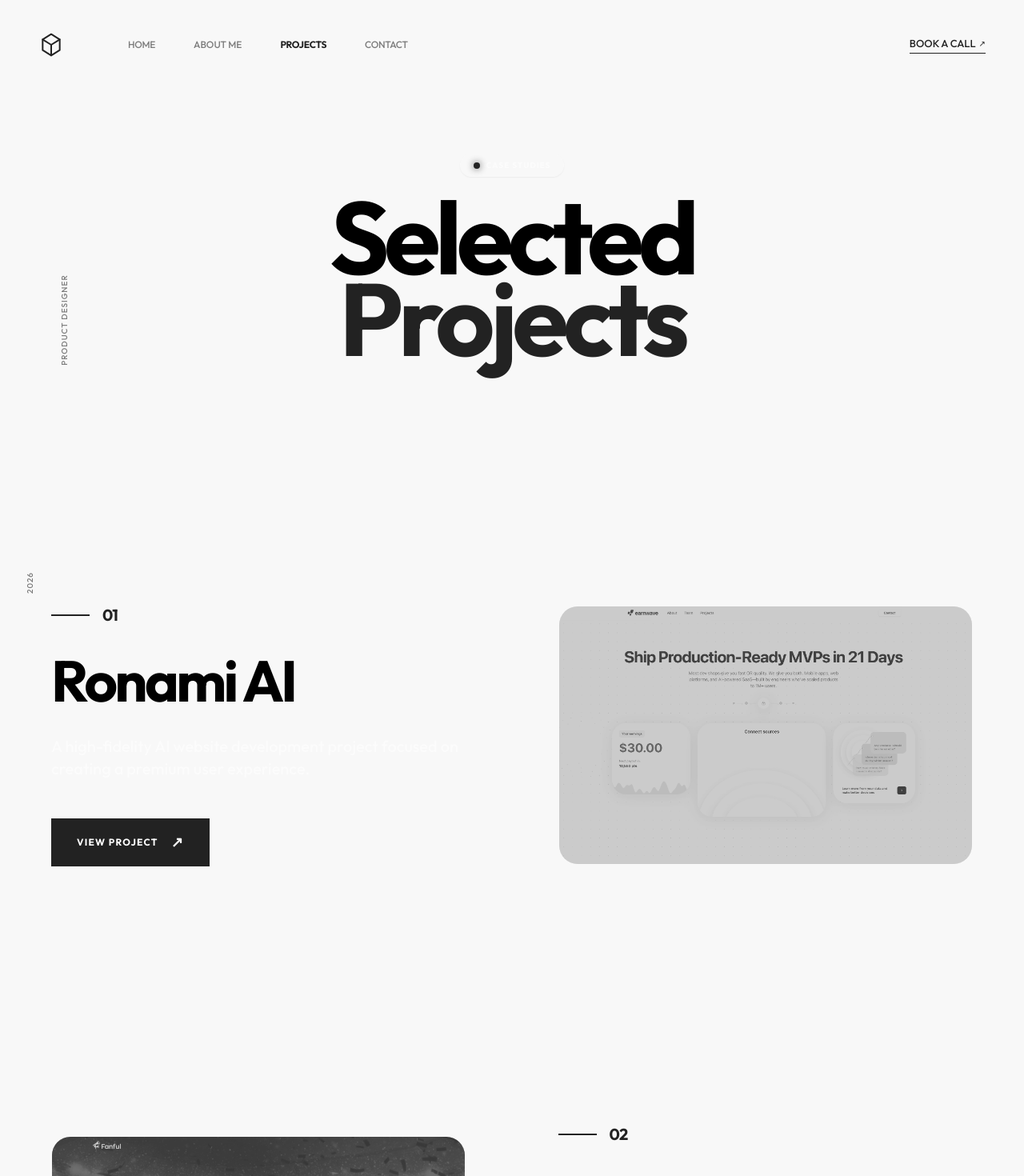
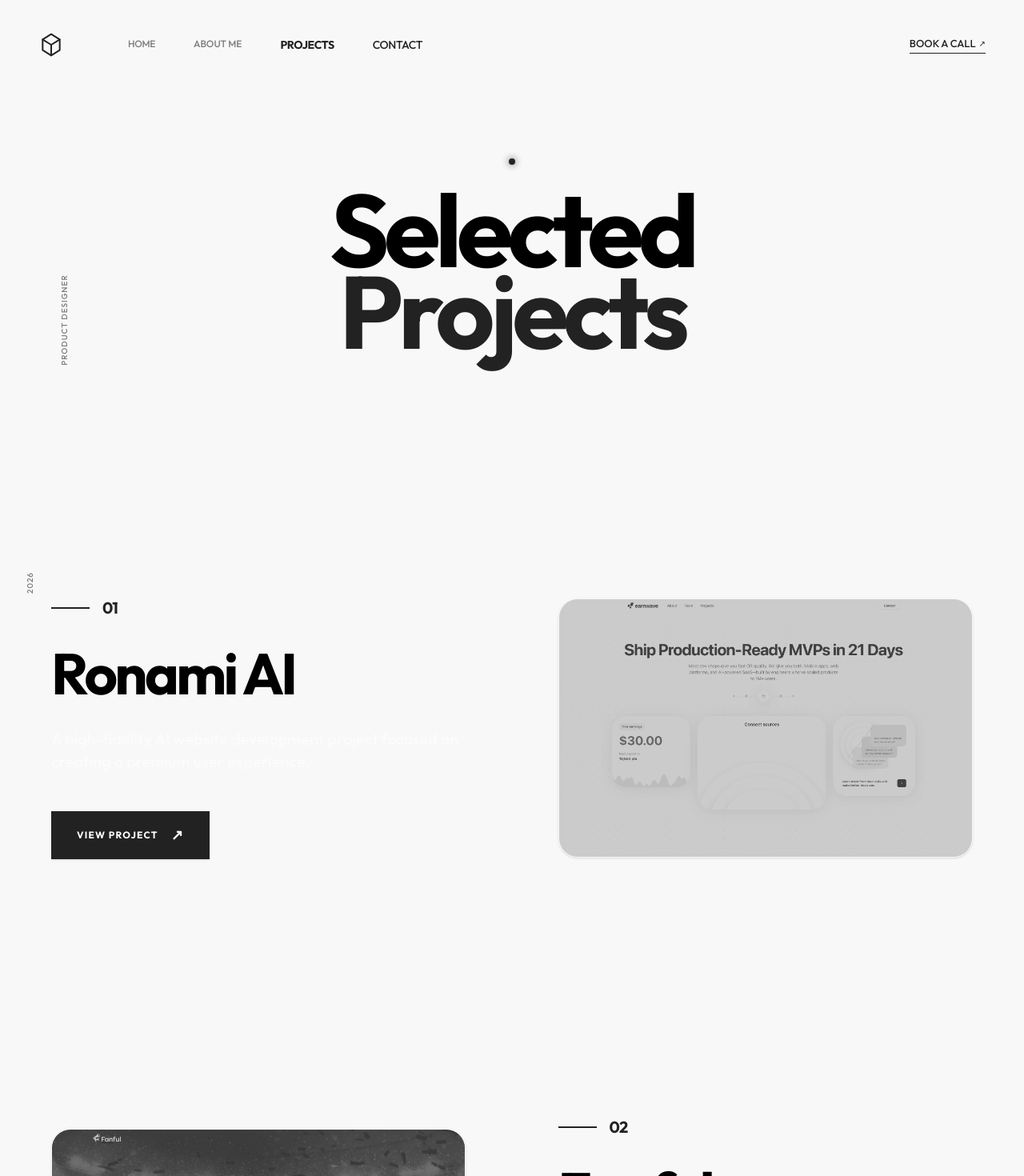
Before and after one commit to Amakiri201/portfolio-amadava, a React (Vite) app: page /projects in a window 1280 px wide. Shown: the top 1470 px of the page at 80% size. Built offline with nearby package versions, Linux system fonts and the light colour scheme.

Commit message:
refactor: replace native HTML elements and `Link` components with custom `Button` component for consistent UI.

```diff
--- a/src/components/About.tsx
+++ b/src/components/About.tsx
@@ -1,16 +1,18 @@
 import React from 'react';
 import Amakiri from "@/assets/amakiri.png";
-import { Link } from 'react-router-dom';
+import { useNavigate } from 'react-router-dom';
+import { Button } from '@/components/ui/button';
 
 
 const About: React.FC = () => {
+    const navigate = useNavigate();
     return (
         <section id="about" className="px-6 lg:px-12 py-20 lg:py-32 bg-white border-y border-brand-primary/5">
             <div className="max-w-6xl mx-auto grid grid-cols-1 lg:grid-cols-12 gap-12 items-center">
                 <div className="lg:col-span-7">
                     <h2 className="text-4xl lg:text-5xl font-bold tracking-tighter mb-8 lg:mb-12">About Me</h2>
                     <p className="text-xl lg:text-2xl text-brand-primary/60 leading-relaxed font-light italic">
-                        "I'm a React Developer based in Lagos, Nigeria, My expertise lies in React.js and Next.js, with a growing proficiency in Vue.js and Nuxt.js. Being comfortable with code allows me to rapidly prototype and validate user experiences. If you're curious about the tools and software I use, check out my <Link to="/uses" className="text-brand-primary hover:text-brand-secondary border-b border-brand-primary transition-colors">uses page</Link>."
+                        "I'm a React Developer based in Lagos, Nigeria, My expertise lies in React.js and Next.js, with a growing proficiency in Vue.js and Nuxt.js. Being comfortable with code allows me to rapidly prototype and validate user experiences. If you're curious about the tools and software I use, check out my <Button variant="link" onClick={() => navigate('/uses')} className="text-brand-primary hover:text-brand-secondary rounded-none border-b border-brand-primary transition-colors p-0 h-auto font-light italic text-xl lg:text-2xl hover:no-underline">uses page</Button>."
                     </p>
                     <div className="mt-8 lg:mt-12 space-y-6 text-brand-primary/40 text-sm lg:text-base">
                         <p>Throughout my career, I have successfully led cross-functional teams, provided architectural direction, and contributed to the development of scalable web and mobile applications.</p>
--- a/src/components/Footer.tsx
+++ b/src/components/Footer.tsx
@@ -1,5 +1,6 @@
 import React from 'react';
-import { Link, useNavigate, useLocation } from 'react-router-dom';
+import { useNavigate, useLocation } from 'react-router-dom';
+import { Button } from '@/components/ui/button';
 
 const Footer: React.FC = () => {
     const navigate = useNavigate();
@@ -29,11 +30,28 @@
 
             <div className="flex flex-col lg:flex-row justify-between items-end gap-12 lg:gap-0 relative z-10">
                 <div className="flex flex-wrap items-center gap-4 lg:gap-8 text-[12px] lg:text-[14px] font-medium text-white/50">
-                    <Link to="/" className="px-5 py-2 lg:px-6 lg:py-2.5 bg-white/10 rounded-full text-white backdrop-blur-sm hover:bg-white/20 transition-all">Home</Link>
-                    <a href="/#about" onClick={(e) => handleNavClick(e, 'about')} className="hover:text-white transition-colors uppercase tracking-tight">About Me</a>
+                    <Button
+                        onClick={() => navigate('/')}
+                        className="px-5 py-2 lg:px-6 lg:py-2.5 bg-white/10 rounded-full text-white backdrop-blur-sm hover:bg-white/20 transition-all h-auto font-medium text-[12px] lg:text-[14px]"
+                    >
+                        Home
+                    </Button>
+                    <a href="/#about" onClick={(e) => handleNavClick(e, 'about')} className="hover:text-white transition-colors uppercase tracking-tight cursor-pointer">About Me</a>
                     {/* <a href="/#portfolio" onClick={(e) => handleNavClick(e, 'portfolio')} className="hover:text-white transition-colors uppercase tracking-tight">Portfolio</a> */}
-                    <Link to="/projects" className="hover:text-white transition-colors uppercase tracking-tight">Projects</Link>
-                    <Link to="/contact" className="hover:text-white transition-colors uppercase tracking-tight">Contact</Link>
+                    <Button
+                        variant="link"
+                        onClick={() => navigate('/projects')}
+                        className="hover:text-white transition-colors uppercase tracking-tight text-white/50 p-0 h-auto font-medium text-[12px] lg:text-[14px] hover:no-underline"
+                    >
+                        Projects
+                    </Button>
+                    <Button
+                        variant="link"
+                        onClick={() => navigate('/contact')}
+                        className="hover:text-white transition-colors uppercase tracking-tight text-white/50 p-0 h-auto font-medium text-[12px] lg:text-[14px] hover:no-underline"
+                    >
+                        Contact
+                    </Button>
                 </div>
 
                 <div className="w-full lg:w-auto text-right">
--- a/src/components/Navbar.tsx
+++ b/src/components/Navbar.tsx
@@ -1,5 +1,6 @@
 import React from 'react';
-import { Link, useNavigate, useLocation } from 'react-router-dom';
+import { useNavigate, useLocation } from 'react-router-dom';
+import { Button } from '@/components/ui/button';
 
 const Navbar: React.FC = () => {
     const navigate = useNavigate();
@@ -70,8 +71,20 @@
                 <div className="hidden md:flex space-x-6 lg:space-x-12 text-[10px] lg:text-[12px] font-medium text-brand-secondary">
                     <a href="/#hero" onClick={(e) => handleNavClick(e, 'hero')} className="hover:text-brand-primary transition-colors uppercase tracking-tight">Home</a>
                     <a href="/#about" onClick={(e) => handleNavClick(e, 'about')} >ABOUT ME</a>
-                    <Link to="/projects" className={navLinkClass('projects')}>PROJECTS</Link>
-                    <Link to="/contact" className={`hover:text-brand-primary transition-all uppercase tracking-tight duration-300 ${location.pathname === '/contact' ? 'text-brand-primary font-bold' : ''}`}>Contact</Link>
+                    <Button
+                        variant="link"
+                        onClick={() => navigate('/projects')}
+                        className={navLinkClass('projects') + " p-0 h-auto hover:no-underline"}
+                    >
+                        PROJECTS
+                    </Button>
+                    <Button
+                        variant="link"
+                        onClick={() => navigate('/contact')}
+                        className={`hover:text-brand-primary transition-all uppercase tracking-tight duration-300 p-0 h-auto hover:no-underline ${location.pathname === '/contact' ? 'text-brand-primary font-bold' : ''}`}
+                    >
+                        Contact
+                    </Button>
                 </div>
             </div>
             <div>
--- a/src/components/Portfolio.tsx
+++ b/src/components/Portfolio.tsx
@@ -1,15 +1,17 @@
 import React from 'react';
-import { Link } from 'react-router-dom';
+import { useNavigate } from 'react-router-dom';
+import { Button } from '@/components/ui/button';
 import { projects } from '../data/projects';
 
 const Portfolio: React.FC = () => {
+    const navigate = useNavigate();
     return (
         <section id="portfolio" className="relative px-6 lg:px-12 py-20 lg:py-32 bg-[#F8F8F8]">
             <div id="projects" className="absolute -top-20" />
             <div className="flex flex-col items-center mb-16 lg:mb-24">
                 {/* Category Badge */}
                 <div className="inline-flex items-center gap-2 px-4 py-1.5 bg-white rounded-full border border-black/5 shadow-sm mb-8">
-                    <div className="w-2 h-2 rounded-full bg-black"></div>
+                    <div className="w-2 h-2 rounded-full bg-brand-primary animate-pulse shadow-[0_0_10px_rgba(34,34,34,0.8)]"></div>
                     <span className="text-[11px] font-medium tracking-tight uppercase">Portfolio</span>
                 </div>
 
@@ -21,9 +23,14 @@
 
             <div className="grid grid-cols-1 md:grid-cols-2 lg:grid-cols-3 gap-x-8 gap-y-12 lg:gap-y-16 lg:px-12">
                 {projects.slice(0, 3).map((project) => (
-                    <Link to={`/project/${project.id}`} key={project.id} className="group cursor-pointer">
+                    <Button
+                        key={project.id}
+                        variant="ghost"
+                        onClick={() => navigate(`/project/${project.id}`)}
+                        className="group cursor-pointer flex flex-col h-auto p-0 hover:bg-transparent w-full"
+                    >
                         {/* Project Image Container */}
-                        <div className="relative aspect-[16/11] bg-white rounded-[1.5rem] lg:rounded-[2rem] overflow-hidden mb-6 shadow-sm border border-black/5">
+                        <div className="relative aspect-[16/11] bg-white rounded-[1.5rem] lg:rounded-[2rem] overflow-hidden mb-6 shadow-sm border border-black/5 w-full">
                             <img
                                 src={project.image}
                                 alt={project.title}
@@ -52,7 +59,7 @@
                         </div>
 
                         {/* Project Info Below Image */}
-                        <div className="flex justify-between items-center px-2">
+                        <div className="flex justify-between items-center px-2 w-full">
                             <h3 className="text-lg lg:text-xl font-bold tracking-tight text-[#222222]">
                                 {project.title}
                             </h3>
@@ -67,7 +74,7 @@
                                 </div>
                             </div>
                         </div>
-                    </Link>
+                    </Button>
                 ))}
             </div>
 
@@ -76,9 +83,13 @@
                 <div className="flex items-center gap-4 group cursor-pointer transition-all hover:gap-6">
                     <span className="text-[13px] font-medium text-black/40 uppercase tracking-tight">Check out More</span>
                     <div className="w-8 h-[1px] bg-black/20"></div>
-                    <Link to="/projects" className="text-[14px] lg:text-[16px] font-bold text-[#222222] flex items-center gap-2 uppercase tracking-tight">
+                    <Button
+                        variant="link"
+                        onClick={() => navigate('/projects')}
+                        className="text-[14px] lg:text-[16px] font-bold text-[#222222] flex items-center gap-2 uppercase tracking-tight p-0 h-auto hover:no-underline"
+                    >
                         View More
-                    </Link>
+                    </Button>
                 </div>
             </div>
         </section>
--- a/src/pages/Projects.tsx
+++ b/src/pages/Projects.tsx
@@ -1,16 +1,17 @@
 import React from 'react';
-import { Link } from 'react-router-dom';
+import { useNavigate } from 'react-router-dom';
+import { Button } from '@/components/ui/button';
 import { projects } from '../data/projects';
 
 const Projects: React.FC = () => {
+    const navigate = useNavigate();
     return (
         <div className="min-h-screen bg-brand-tertiary text-black pt-48 flex flex-col items-center">
             {/* Header */}
             <header className="px-6 lg:px-16 mb-20 text-center flex flex-col items-center max-w-6xl w-full">
-                <div className="flex flex-col items-center mb-8">
-                    <div className="inline-flex items-center gap-2 px-4 py-1.5 bg-white/5 rounded-full border border-white/5 shadow-sm mb-6 w-fit">
+                <div className="flex flex-col items-center mb-8 border-none">
+                    <div className="inline-flex items-center gap-2 px-4 py-1.5 bg-white/5 rounded-full mb-6 w-fit">
                         <div className="w-2 h-2 rounded-full bg-brand-primary animate-pulse shadow-[0_0_10px_rgba(34,34,34,0.8)]"></div>
-                        <span className="text-[10px] font-bold tracking-widest uppercase text-white/60">Case Studies</span>
                     </div>
                     <h1 className="text-6xl lg:text-[8rem] font-bold tracking-tighter leading-[0.8] mb-8">
                         Selected <br /> <span className="text-brand-primary">Projects</span>
@@ -43,19 +44,22 @@
                                         {project.description}
                                     </p>
                                     <div className="pt-4">
-                                        <Link
-                                            to={`/project/${project.id}`}
-                                            className="inline-flex items-center gap-4 px-8 py-4 bg-brand-primary text-white font-bold uppercase tracking-widest text-[12px] hover:bg-white hover:text-black transition-all group"
+                                        <Button
+                                            onClick={() => navigate(`/project/${project.id}`)}
+                                            className="inline-flex items-center gap-4 px-8 py-4 bg-brand-primary text-white font-bold uppercase tracking-widest text-[12px] hover:bg-white hover:text-black transition-all group h-auto rounded-none"
                                         >
                                             View Project
                                             <span className="text-lg transform transition-transform group-hover:translate-x-2">↗</span>
-                                        </Link>
+                                        </Button>
                                     </div>
                                 </div>
 
                                 {/* Image Side */}
                                 <div className="w-full lg:w-[45%] group">
-                                    <Link to={`/project/${project.id}`} className="block relative aspect-[16/10] overflow-hidden rounded-2xl lg:rounded-3xl border border-white/5 bg-white/5">
+                                    <Button
+                                        onClick={() => navigate(`/project/${project.id}`)}
+                                        className="block relative aspect-[16/10] overflow-hidden rounded-2xl lg:rounded-3xl border border-white/5 bg-white/5 p-0 h-auto hover:bg-transparent w-full"
+                                    >
                                         <img
                                             src={project.image}
                                             alt={project.title}
@@ -65,7 +69,7 @@
                                             }}
                                         />
                                         <div className="absolute inset-0 bg-brand-tertiary/20 group-hover:bg-transparent transition-colors duration-500" />
-                                    </Link>
+                                    </Button>
                                 </div>
                             </div>
                         </section>
@@ -78,12 +82,13 @@
                 <h2 className="text-3xl lg:text-5xl font-bold tracking-tighter mb-8 text-center max-w-2xl">
                     Have a project in mind? Let's build something extraordinary.
                 </h2>
-                <Link
-                    to="/contact"
-                    className="text-xl lg:text-2xl font-bold border-b-2 border-brand-primary pb-2 hover:text-brand-primary transition-colors text-white"
+                <Button
+                    variant="link"
+                    onClick={() => navigate('/contact')}
+                    className="text-xl lg:text-2xl font-bold border-b-2 border-brand-primary pb-2 hover:text-brand-primary transition-colors text-white hover:no-underline rounded-none h-auto p-0"
                 >
                     Get in touch
-                </Link>
+                </Button>
             </footer>
         </div>
     );
```
Also changed, not shown: src/components/Contact.tsx (+4 -3 lines), src/components/uses.tsx (+6 -4 lines).
